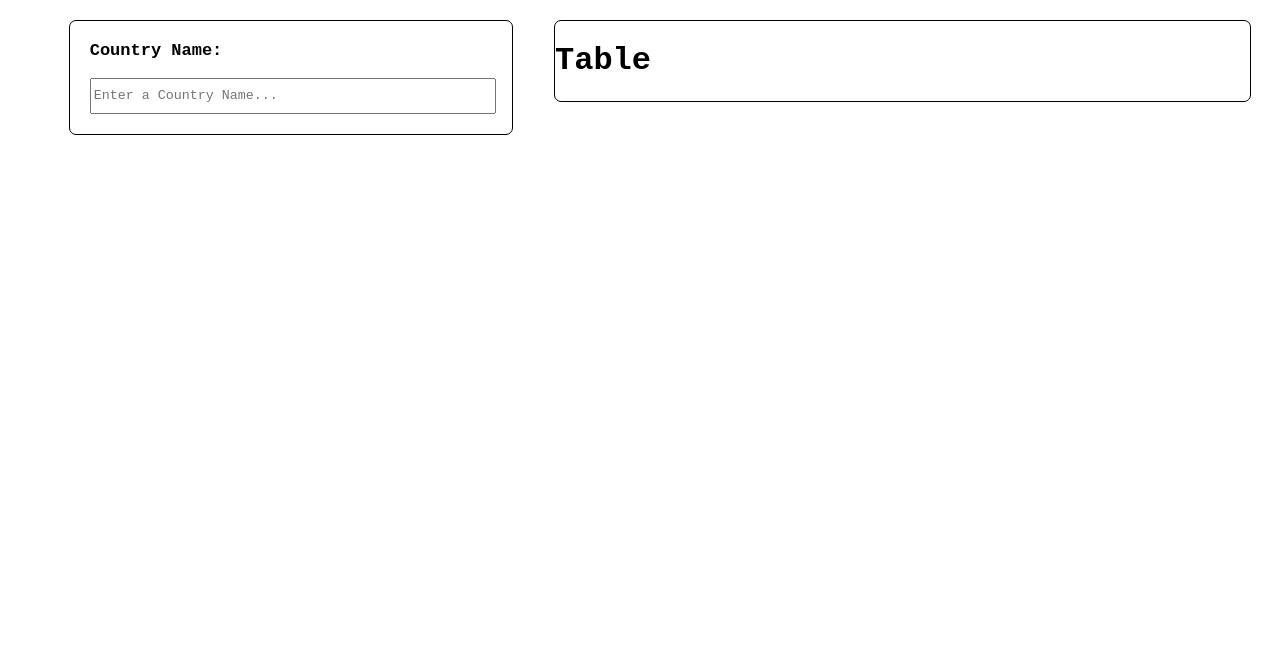
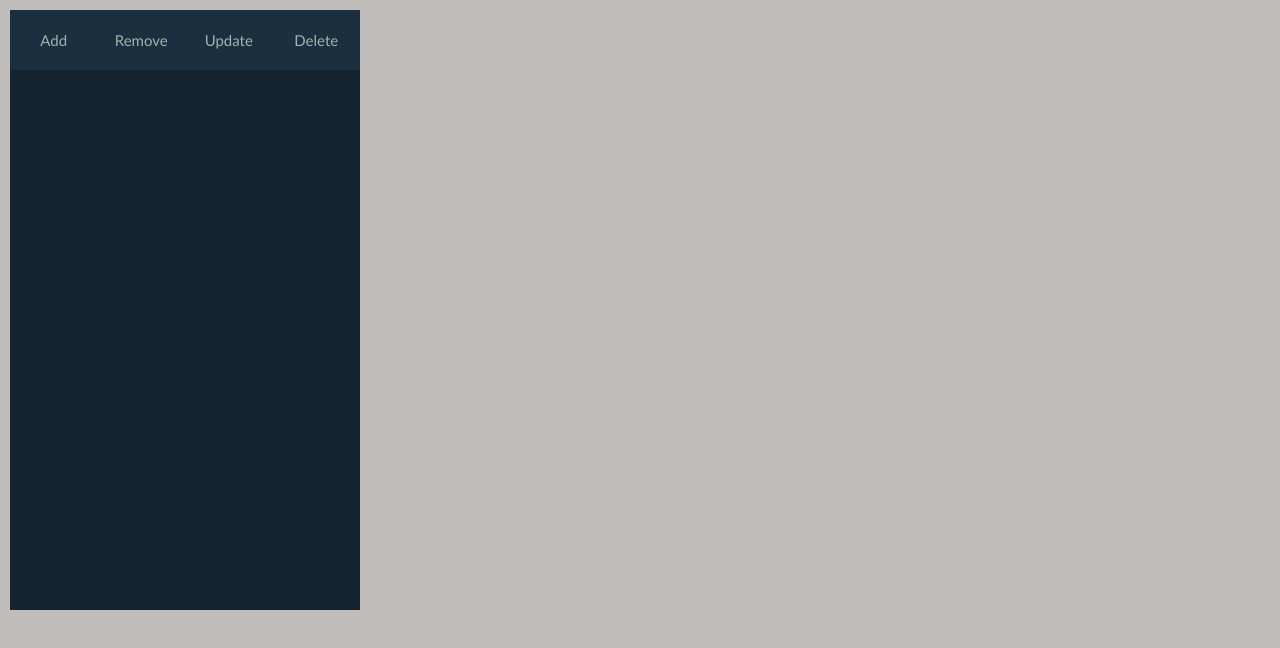
Before and after one commit to Ritheavuth/Assignment, a plain HTML site: page public/index.html in a window 1280 px wide. Drawn offline with nearby package versions, Linux system fonts and the light colour scheme.

Commit message:
Second Commit

```diff
--- a/public/index.html
+++ b/public/index.html
@@ -7,20 +7,50 @@
     <meta name="viewport" content="width=device-width, initial-scale=1.0">
     <title>Country Info Form</title>
     <link rel="stylesheet" href="style.css">
+    <link rel="stylesheet" href="https://www.w3schools.com/w3css/4/w3.css">
 </head>
 
 <body>
-    <div class="root">
-        <div class="left frame">
-            <form action="Post">
-                <section class="name">
-                    <label for="country_name">Country Name:</label><br><br>
-                    <input type="text" name="country_name" placeholder="Enter a Country Name...">
+    <div class="form">
+        <div class="tabs">
+            <button class="tab" id="first-tab" onclick="openTab(event, 'Add-tab')">Add</button>
+            <button class="tab" id="second-tab" onclick="openTab(event, 'Remove-tab')">Remove</button>
+            <button class="tab" id="third-tab" onclick="openTab(event, 'Update-tab')">Update</button>
+            <button class="tab" id="last-tab" onclick="openTab(event, 'Delete-tab')">Delete</button>
+        </div>
+        <div class="tab-content w3-animate-opacity" id="Add-tab" >
+            <form action="" id="Add-form">
+                <span onclick="closeTab('Add-tab')" class="topright">&times</span>
+                <h4>Country Info:</h4>
+                <section class="country_name">
+                    <label for="country_name">Country Name</label>
+                    <input type="text" name="country_name">
                 </section>
             </form>
         </div>
-        <div class="right frame">
-            <h1>Table</h1>
+
+        <div class="tab-content w3-animate-opacity" id="Remove-tab" >
+            <span onclick="closeTab('Remove-tab')" class="topright">&times</span>
+            <h4>Remove</h4>
+            <form action="" id="Remove-form">
+
+            </form>
+        </div>
+
+        <div class="tab-content w3-animate-opacity" id="Update-tab" >
+            <span onclick="closeTab('Update-tab')" class="topright">&times</span>
+            <h4>Update</h4>
+            <form action="" id="Update-form">
+
+            </form>
+        </div>
+
+        <div class="tab-content w3-animate-opacity" id="Delete-tab" >
+            <span onclick="closeTab('Delete-tab')" class="topright">&times</span>
+            <h4>Delete</h4>
+            <form action="" id="Delete-form">
+
+            </form>
         </div>
 
     </div>
--- a/public/script.js
+++ b/public/script.js
@@ -0,0 +1,25 @@
+function openTab(evt, tab_name) {
+    var i
+    var x = document.getElementsByClassName("tab-content")
+    var y = document.getElementsByClassName("tab")
+    for (i = 0; i < x.length; i++) {
+        x[i].style.display = "none"
+    }
+    for (i = 0; i < y.length; i++) {
+        y[i].className = y[i].className.replace(" active", "")
+    }
+    document.getElementById(tab_name).style.display = "block"
+    evt.currentTarget.className += " active"
+}
+
+function closeTab(tab_name) {
+    var i
+    var x = document.getElementsByClassName("tab-content")
+    var y = document.getElementsByClassName("tab")
+    for (i = 0; i < x.length; i++) {
+        x[i].style.display = "none"
+    }
+    for (i = 0; i < y.length; i++) {
+        y[i].className = y[i].className.replace(" active", "")
+    }
+}
--- a/public/style.css
+++ b/public/style.css
@@ -1,47 +1,75 @@
 * {
-    font-family: 'Courier New', Courier, monospace;
+    font-family: 'Gill Sans', 'Gill Sans MT', Calibri, 'Trebuchet MS', sans-serif;
 }
 
-.root {
-    width: 100%;
-    height: 100%;
+:root {
+    --hover-color: #1e486b;
+    --tab-font-color-hover: #fff;
+    --tab-font-color-default: #a0b3b0;
+    --tab-color-bg: #13232f;
+    --tabs-color-bg: #1a2f3f;
+    --body-bg: #c1bdba;
+}
+
+body {
+    display: flex;
+    flex-direction: column;
+    justify-content: space-around;
+    background-color: var(--body-bg);
+}
+
+.form {
+    width: 350px;
+    height: 600px;
+    display: flex;
+    flex-direction: column;
+    background-color: var(--tab-color-bg);
+    margin: 10px 10px;
+}
+
+.form .tabs {
+    overflow: hidden;
+    background-color: var(--tabs-color-bg);
     display: flex;
     flex-direction: row;
-    justify-content: space-evenly;
-    margin:20px;
+    height: 10%;
 }
 
-/* Right side styling */
+.tabs button {
+    width: 33.33%;
+    background-color: inherit;
+    border: none;
+    outline: none;
+    cursor: pointer;
+    padding: 14px 16px;
+    transition: 0.5s;
+    font-family:'Gill Sans', 'Gill Sans MT', Calibri, 'Trebuchet MS', sans-serif;
+    font-size: 15px;
+    color: var(--tab-font-color-default);
+}
 
-.right {
-    border: 0.5px solid black;
-    width: 55%;
-    height: 90%;
-    border-radius: 7px;
+.form .tabs button:hover {
+    background-color: var(--hover-color);
+    transition: 0.5s;
+    color: var(--tab-font-color-hover);
+}
+
+.form .tabs button.active {
+    background-color: var(--hover-color);
+    color: var(--tab-font-color-hover);
 }
 
 
-/* Left side styling */
-
-.left {
-    border: 0.5px solid black;
-    width: 35%;
+.tab-content {
+    background-color: var(--hover-color);
     height: 90%;
-    border-radius: 7px;
+    padding: 6px 12px;
+    display: none;
+    color: var(--tab-font-color-hover);
 }
 
-.left form {
-    margin: 4.5%;
-    width: 90%;
-    height: 95%;
-}
-
-.left form label {
-    font-size: 17px;
-    font-weight: 700;
-}
-
-.left form input {
-    width: 100% ;
-    height: 30px;
-}
+.topright {
+    float: right;
+    cursor: pointer;
+    font-size: 28px;
+  }
```
